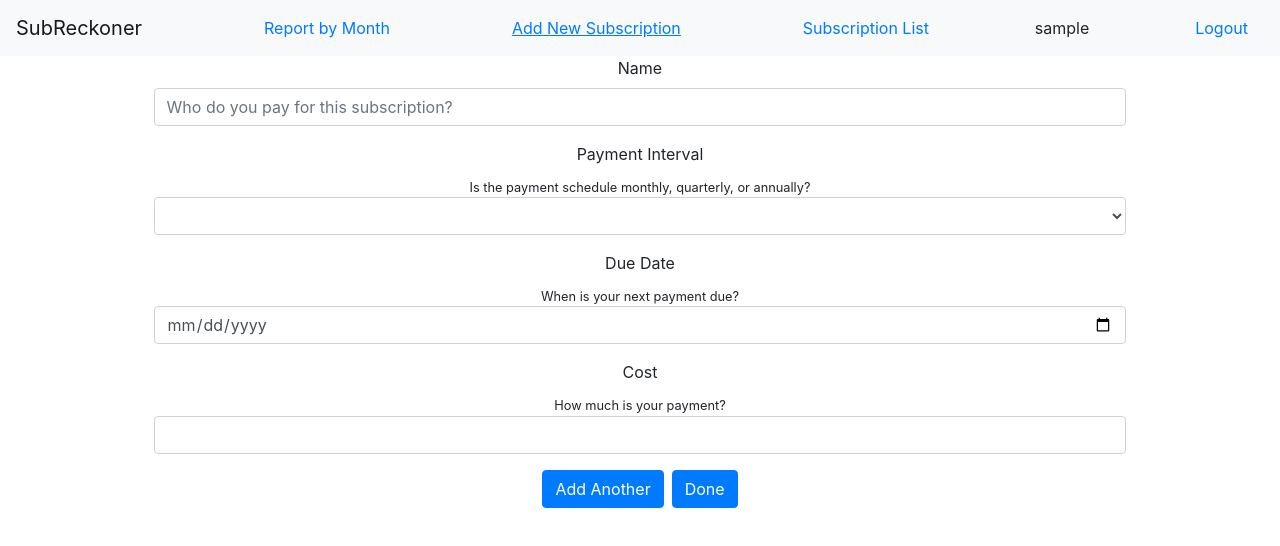
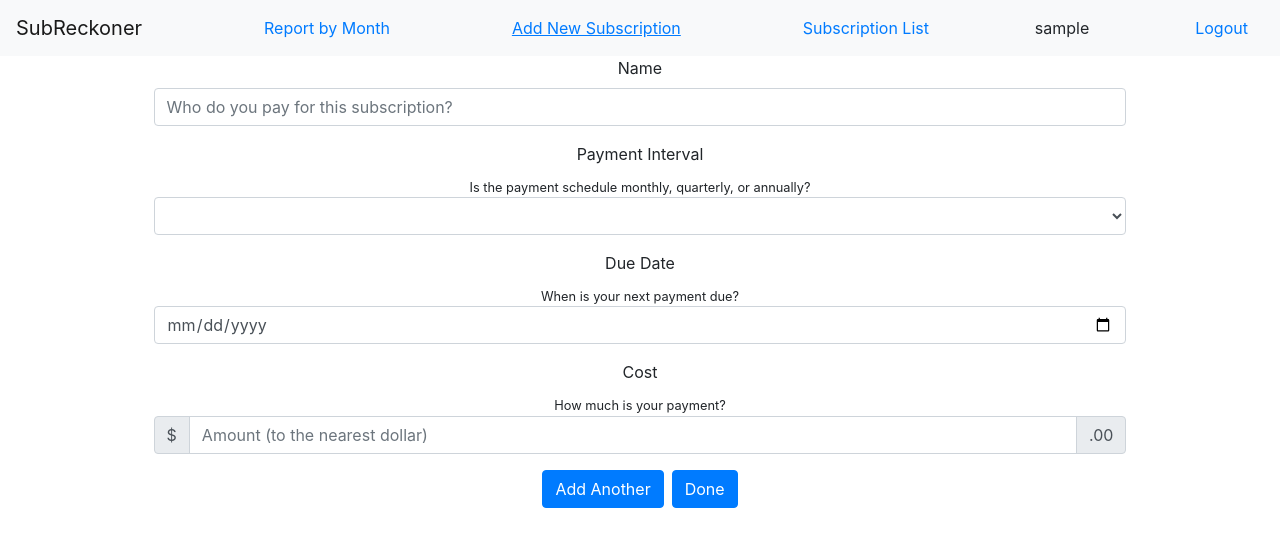
Before and after one commit to ngraton/subscription-frontend-mirror, a React (Create React App) app: page /addsubscription in a window 1280 px wide. Shown: the top 546 px of the page. Built offline with nearby package versions, Linux system fonts and the light colour scheme; no server answers; sample sign-in values are in the browser's storage.

Commit message:
added input mask for cost field on add and edit form

```diff
--- a/src/forms/AddSubscriptionForm.js
+++ b/src/forms/AddSubscriptionForm.js
@@ -1,5 +1,5 @@
 import React, { Component } from 'react';
-import { Form, Button, Alert } from 'react-bootstrap';
+import { Form, Button, Alert, InputGroup } from 'react-bootstrap';
 import { Redirect } from 'react-router-dom'
 import SubscriptionsAPI from '../api/SubscriptionsAPI';
 import UsersAPI from '../api/UsersAPI'
@@ -99,7 +99,11 @@ class Subscription extends Component {
           <Form.Group controlId="payment">
             <Form.Label>Cost</Form.Label>
             <Form.Text>How much is your payment?</Form.Text>
-            <Form.Control required type="number" />
+            <InputGroup className="mb-3">
+              <InputGroup.Prepend><InputGroup.Text>$</InputGroup.Text></InputGroup.Prepend>
+              <Form.Control required type="number" min="0" step="1" placeholder="Amount (to the nearest dollar)"/>
+              <InputGroup.Append><InputGroup.Text>.00</InputGroup.Text></InputGroup.Append>
+            </InputGroup>
           </Form.Group>
           <Button onClick={this.onClickAddAnother} type="submit">Add Another</Button>
           <Button onClick={this.onClickDone} type="submit" className="ml-2">Done</Button>
--- a/src/forms/EditSubscriptionForm.js
+++ b/src/forms/EditSubscriptionForm.js
@@ -1,6 +1,5 @@
 import React from 'react';
-import { Redirect } from 'react-router-dom';
-import { Form, Button } from 'react-bootstrap';
+import { Form, Button, InputGroup } from 'react-bootstrap';
 import SubscriptionsAPI from '../api/SubscriptionsAPI';
 
 class EditSubscriptionForm extends React.Component {
@@ -69,7 +68,11 @@ class EditSubscriptionForm extends React.Component {
           </Form.Group>
           <Form.Group controlId="payment">
             <Form.Label>Cost</Form.Label>
-            <Form.Control required type="number" defaultValue={this.state.payment}/>
+            <InputGroup className="mb-3">
+              <InputGroup.Prepend><InputGroup.Text>$</InputGroup.Text></InputGroup.Prepend>
+              <Form.Control required type="number" min="0" step="1" placeholder="Amount (to the nearest dollar)"/>
+              <InputGroup.Append><InputGroup.Text>.00</InputGroup.Text></InputGroup.Append>
+            </InputGroup>
           </Form.Group>
           <Form.Group controlId="interval">
             <Form.Label>Payment Interval</Form.Label>
```
